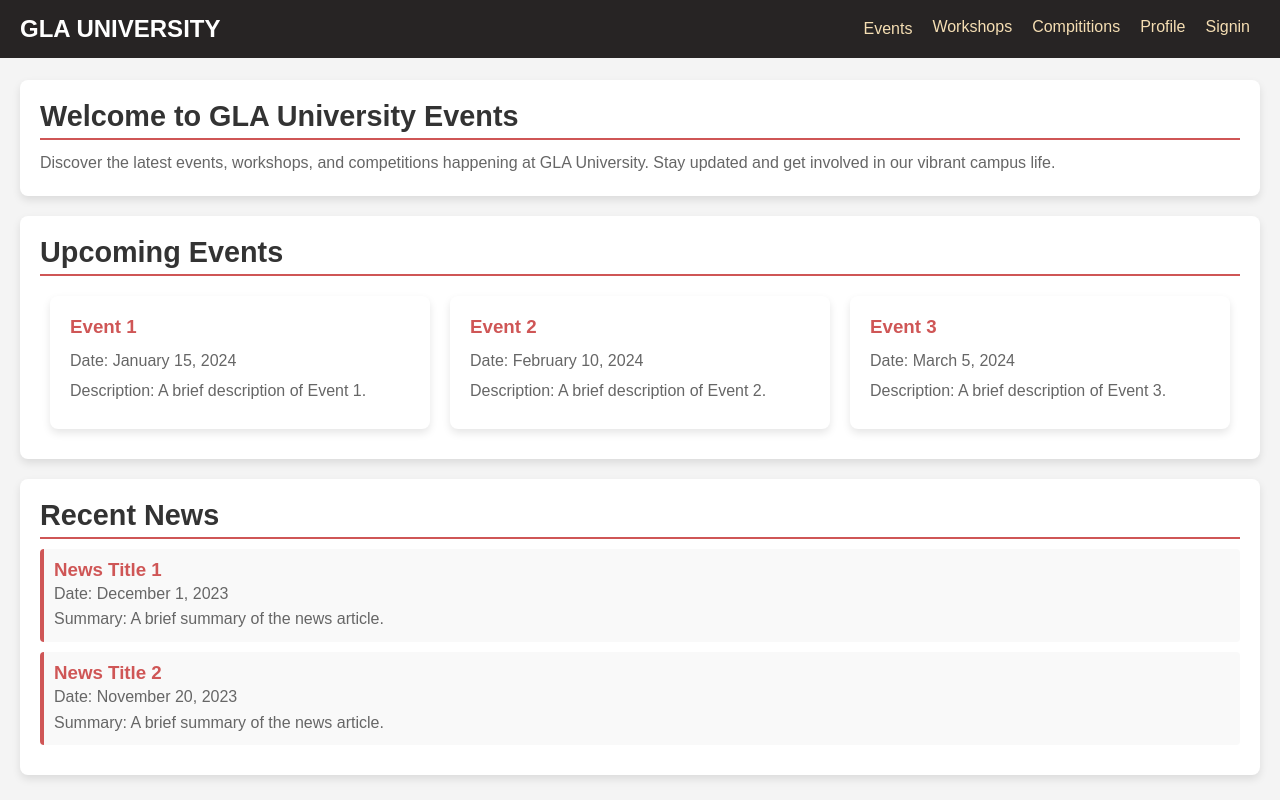
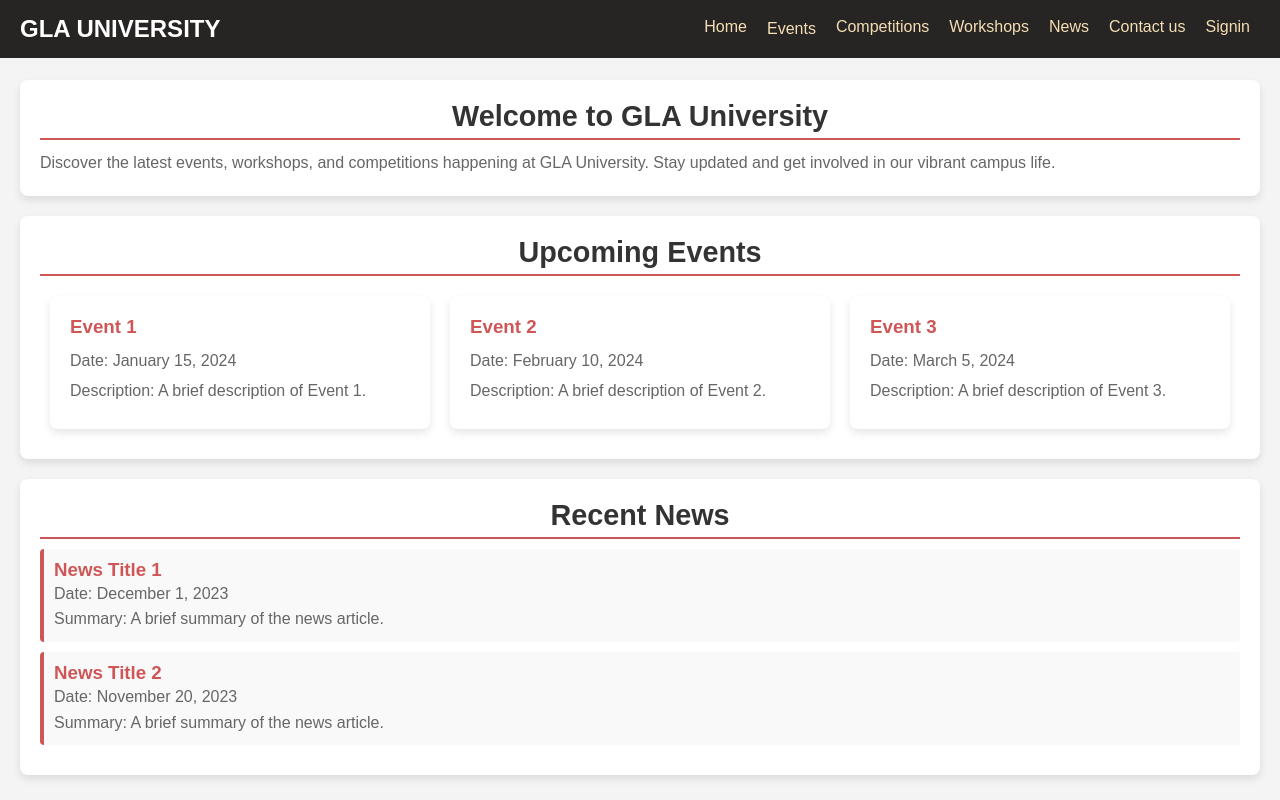
Before and after one commit to dhruvbhadhotiya/Tiny-Project, a plain HTML site: page Index Page/index.html in a window 1280 px wide. Shown: the top 800 px of the page. Drawn offline with Linux system fonts and the light colour scheme.

Commit message:
few navbar changes

```diff
--- a/Index Page/index.html
+++ b/Index Page/index.html
@@ -7,22 +7,28 @@
     <link rel="stylesheet" href="style.css">
 </head>
 <body>
+    <div>
         <!-- --------------------------------- NAVBAR ---------------------- -->
         <header>
             <a href="#" class="logo">Gla university</a>
             <div class="navbar">
                 <div class="navbar-items">
+                    <a href="#">Home</a>
                     <div class="dropdown">
                         <a href="#">Events</a>
                         <div class="dropdown-content">
-                        <a href="#">Event 1</a>
-                        <a href="#">Event 2</a>
-                        <a href="#">Event 3</a>
+                            <a href="#">All</a>
+                            <a href="#">Sports  Event</a>
+                            <a href="#">Technical Event</a>
+                            <a href="#">Cultural Event</a>
+                            <a href="#">Social Event</a>
+                            <a href="#">Other Event</a>
                         </div>
                     </div>
+                    <a href="#">Competitions</a>
                     <a href="#">Workshops</a>
-                <a href="#">Compititions</a>
-                <a href="#">Profile</a>
+                    <a href="#">News</a>
+                    <a href="#">Contact us</a>
                     <a href="#" class="Signin">Signin</a>
                 </div>
             </div>
@@ -30,11 +36,11 @@
         <!-- -------------------------MAIN CONTENT-------------------------- -->
         <main>
             <section class="introduction">
-            <h1>Welcome to GLA University Events</h1>
+                <h1 style="text-align: center;">Welcome to GLA University</h1>
                 <p>Discover the latest events, workshops, and competitions happening at GLA University. Stay updated and get involved in our vibrant campus life.</p>
             </section>
             <section class="upcoming-events">
-            <h2>Upcoming Events</h2>
+                <h2 style="text-align:center">Upcoming Events</h2>
                 <ul>
                     <li>
                         <h3>Event 1</h3>
@@ -54,7 +60,7 @@
                 </ul>
             </section>
             <section class="recent-news">
-            <h2>Recent News</h2>
+                <h2 style="text-align: center;">Recent News</h2>
                 <article>
                     <h3>News Title 1</h3>
                     <p>Date: December 1, 2023</p>
@@ -65,6 +71,7 @@
                     <p>Date: November 20, 2023</p>
                     <p>Summary: A brief summary of the news article.</p>
                 </article>
+
             </section>
         </main>
         <!-- -------------------------FOOTER-------------------------------- -->
@@ -93,5 +100,7 @@
                 </div>
             </div>
         </footer>
+
+    </div>
 </body>
 </html>
--- a/Index Page/style.css
+++ b/Index Page/style.css
@@ -6,6 +6,7 @@
 }
 
 body {
+    background-image: images/;
     display: flex;
     flex-direction: column;
     min-height: 100vh;
```
Also changed, not shown: Index Page/images/background.jpg (added). Lines whose indentation alone changed are shown as unchanged.
